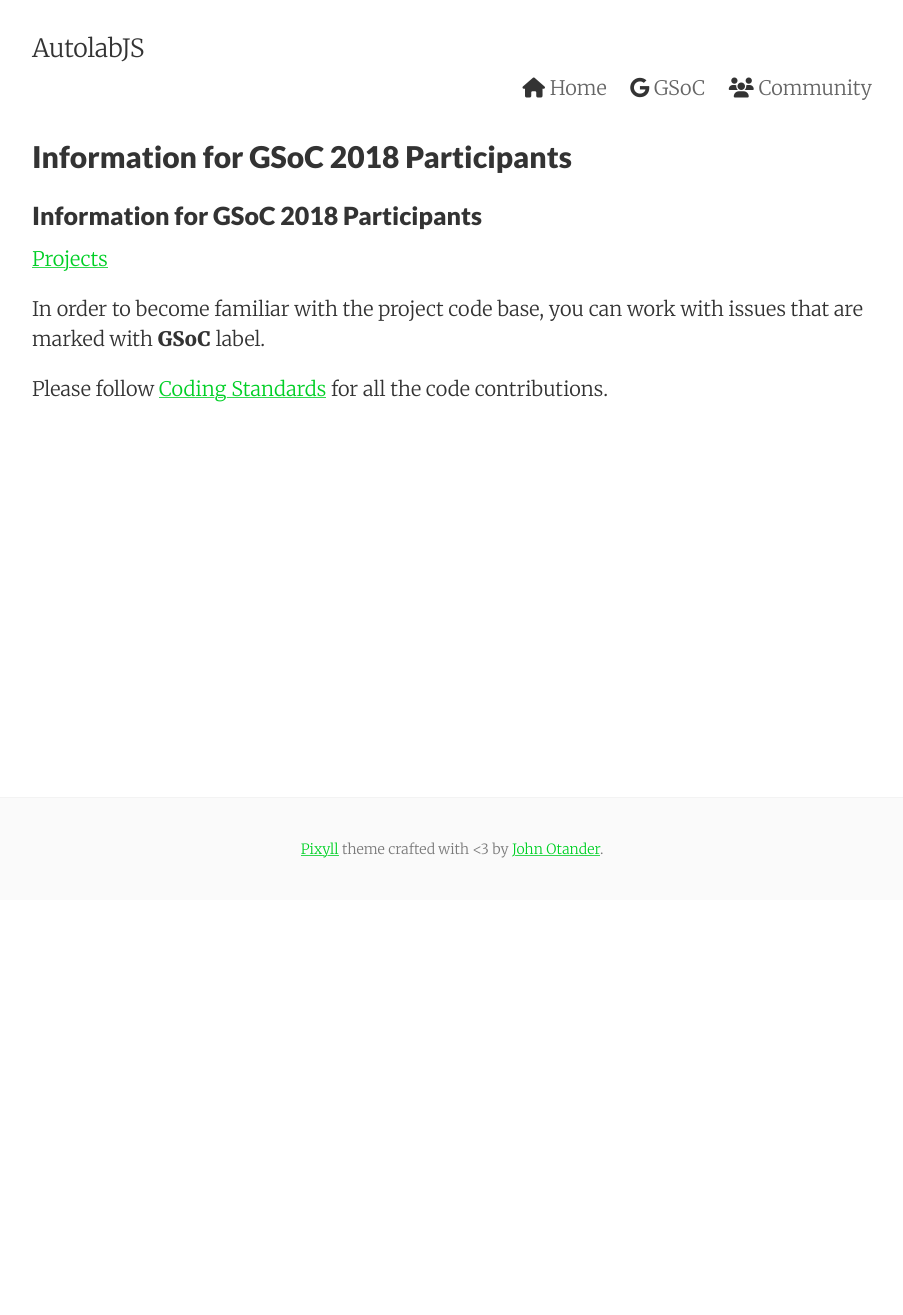
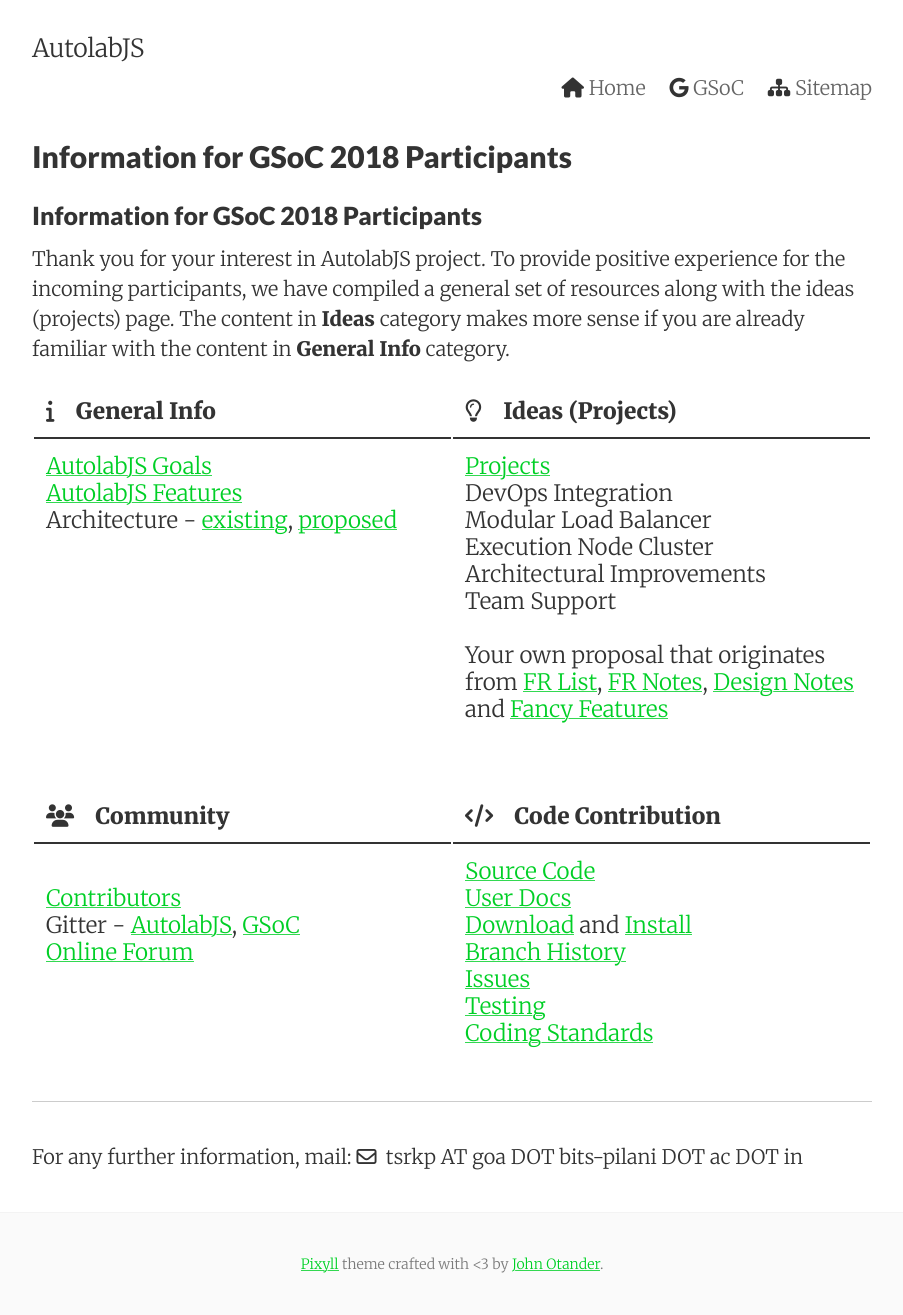
Before and after one commit to AutolabJS/autolabjs.github.io, a Jekyll site: the page built from pages/gsoc.md, in a window 1280 px wide. Shown: the whole page, without its empty margins (188-1091 px from the left). Built offline with Jekyll 4.4.1, drawn with Linux system fonts in a browser that asks for light colours; nearby versions of some CDN libraries; our own code applies the rules of GitHub Pages for plain Markdown files; before the commit the page ends 900 px from its top, so only the background shows below that.

Commit message:
updates gsoc page and navigation bar

```diff
--- a/_includes/header.html
+++ b/_includes/header.html
@@ -1,7 +1,7 @@
 <header class="site-header px2 px-responsive">
   <div class="mt2 wrap">
     <div class="measure">
-      <a href="{{ site.url }}" class="site-title">{{ site.title }}</a>
+      <a href="https://autolabjs.github.io" class="site-title">{{ site.title }}</a>
     <div class="clearfix"></div>
       <nav class="site-nav">
         {% include navigation.html %}
--- a/_includes/navigation.html
+++ b/_includes/navigation.html
@@ -1,3 +1,3 @@
 <i class="fa fa-home"></i> <a href="{{ site.url }}/home">Home</a> &nbsp; &nbsp;
 <i class="fa fa-google"></i> <a href="{{ site.url }}/gsoc">GSoC</a> &nbsp; &nbsp;
-<i class="fa fa-group"></i> <a href="{{ site.url }}/community">Community</a>
+<i class="fa fa-sitemap"></i> <a href="{{ site.url }}/sitemap">Sitemap</a>
--- a/_sass/_tables.scss
+++ b/_sass/_tables.scss
@@ -18,7 +18,7 @@ table {
         padding: 12px;
         line-height: 1.2;
         vertical-align: top;
-        border-top: 1px solid #333;
+        //border-top: 1px solid #333;
       }
     }
   }
--- a/pages/gsoc.md
+++ b/pages/gsoc.md
@@ -7,8 +7,61 @@ tags: gsoc
 
 ### Information for GSoC 2018 Participants ###
 
-[Projects]({{ site.baseurl }}/gsoc-projects/)
+Thank you for your interest in AutolabJS project. To provide positive experience for the incoming participants, we have compiled a general set of resources along with the ideas (projects) page. The content in **Ideas** category makes more sense if you are already familiar with the content in **General Info** category.
 
-In order to become familiar with the project code base, you can work with issues that are marked with **GSoC** label.
+<table>
+<colgroup>
+<col width="50%" />
+<col width="50%" />
+</colgroup>
+<tbody>
+<tr class="header">
+<td  style="border-bottom: 2px solid #333;" markdown="span"><i class="fa fa-info"></i> &nbsp; &nbsp;**General Info**</td>
+<td  style="border-bottom: 2px solid #333;" markdown="span"><i class="fa fa-lightbulb-o"></i> &nbsp; &nbsp;**Ideas (Projects)**</td>
+</tr>
+<tr>
+<td markdown="span">
+<span style="white-space: pre-line">[AutolabJS Goals](https://github.com/AutolabJS/AutolabJS/wiki/Project-Goals)
+[AutolabJS Features](https://github.com/AutolabJS/AutolabJS/wiki/Product-Features)
+Architecture - [existing](https://github.com/AutolabJS/AutolabJS/wiki/Application-Architecture), [proposed](https://github.com/AutolabJS/AutolabJS/wiki/Application-Architecture)
+</span></td>
+<td markdown="span"><span style="white-space: pre-line">[Projects]({{ site.baseurl }}/gsoc-projects/)
+DevOps Integration
+Modular Load Balancer
+Execution Node Cluster
+Architectural Improvements
+Team Support
 
-Please follow [Coding Standards](https://github.com/AutolabJS/AutolabJS/wiki/Coding-Standards) for all the code contributions.
+Your own proposal that originates from [FR List](https://github.com/AutolabJS/AutolabJS/wiki/Feature-Requests), [FR Notes](https://github.com/AutolabJS/AutolabJS/wiki/FR-Notes), [Design Notes](https://github.com/AutolabJS/AutolabJS/wiki/Design-Notes) and [Fancy Features](https://github.com/AutolabJS/AutolabJS/wiki/Fancy-Features)
+
+
+</span>
+</td>
+</tr>
+
+<tr class="header">
+<td  style="border-bottom: 2px solid #333;" markdown="span"><i class="fa fa-users"></i> &nbsp; &nbsp;**Community**</td>
+<td  style="border-bottom: 2px solid #333;" markdown="span"><i class="fa fa-code"></i> &nbsp; &nbsp;**Code Contribution**</td>
+</tr>
+<tr>
+<td markdown="span"><span style="white-space: pre-line">
+[Contributors](https://github.com/AutolabJS/AutolabJS/graphs/contributors)
+Gitter - [AutolabJS](https://gitter.im/AutolabJS/Lobby?source=orgpage), [GSoC](https://gitter.im/AutolabJS/gsoc)
+[Online Forum](https://groups.google.com/forum/#!forum/autolabjs)
+</span>
+</td>
+<td markdown="span"><span style="white-space: pre-line">[Source Code](https://github.com/AutolabJS/AutolabJS)
+[User Docs](https://github.com/AutolabJS/AutolabJS/wiki/v0.3.0-Deployment-on-Single-Machine)
+[Download](https://github.com/AutolabJS/AutolabJS/releases) and [Install](https://github.com/AutolabJS/AutolabJS/wiki/v0.3.0-Deployment-on-Single-Machine)
+[Branch History](https://github.com/AutolabJS/AutolabJS/wiki/Branch-History)
+[Issues](https://github.com/AutolabJS/AutolabJS/issues)
+[Testing](https://github.com/AutolabJS/AutolabJS/wiki/Testing)
+[Coding Standards](https://github.com/AutolabJS/AutolabJS/wiki/Coding-Standards)
+</span>
+</td>
+</tr>
+</tbody>
+</table>
+
+---
+For any further information, mail: <i class="fa fa-envelope-o"></i>&nbsp; tsrkp AT goa DOT bits-pilani DOT ac DOT in
```
Also changed, not shown: pages/gsoc-projects.md (+0 -7 lines), pages/projects/devops/devops.md (added, +7 -0 lines).
